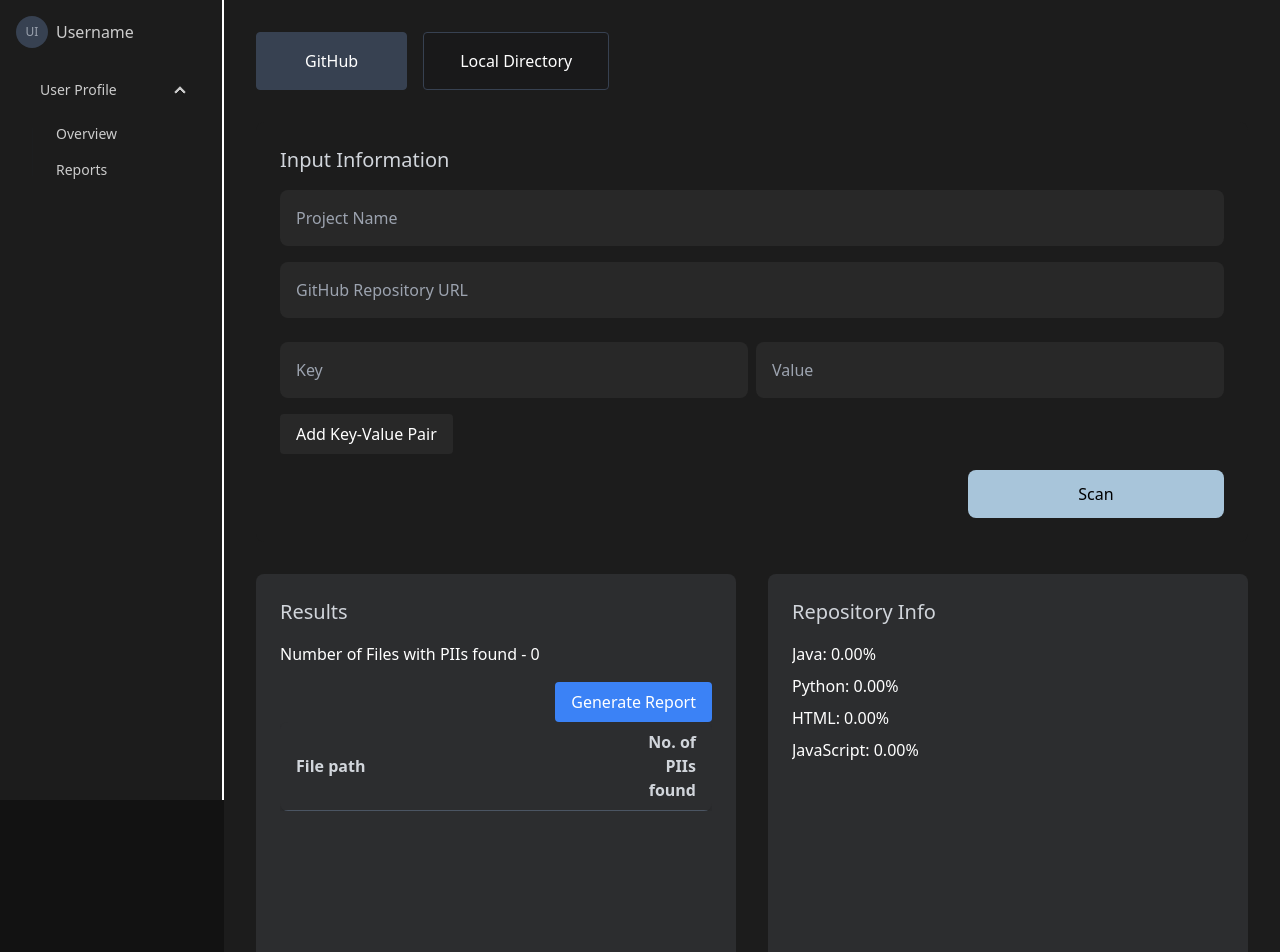
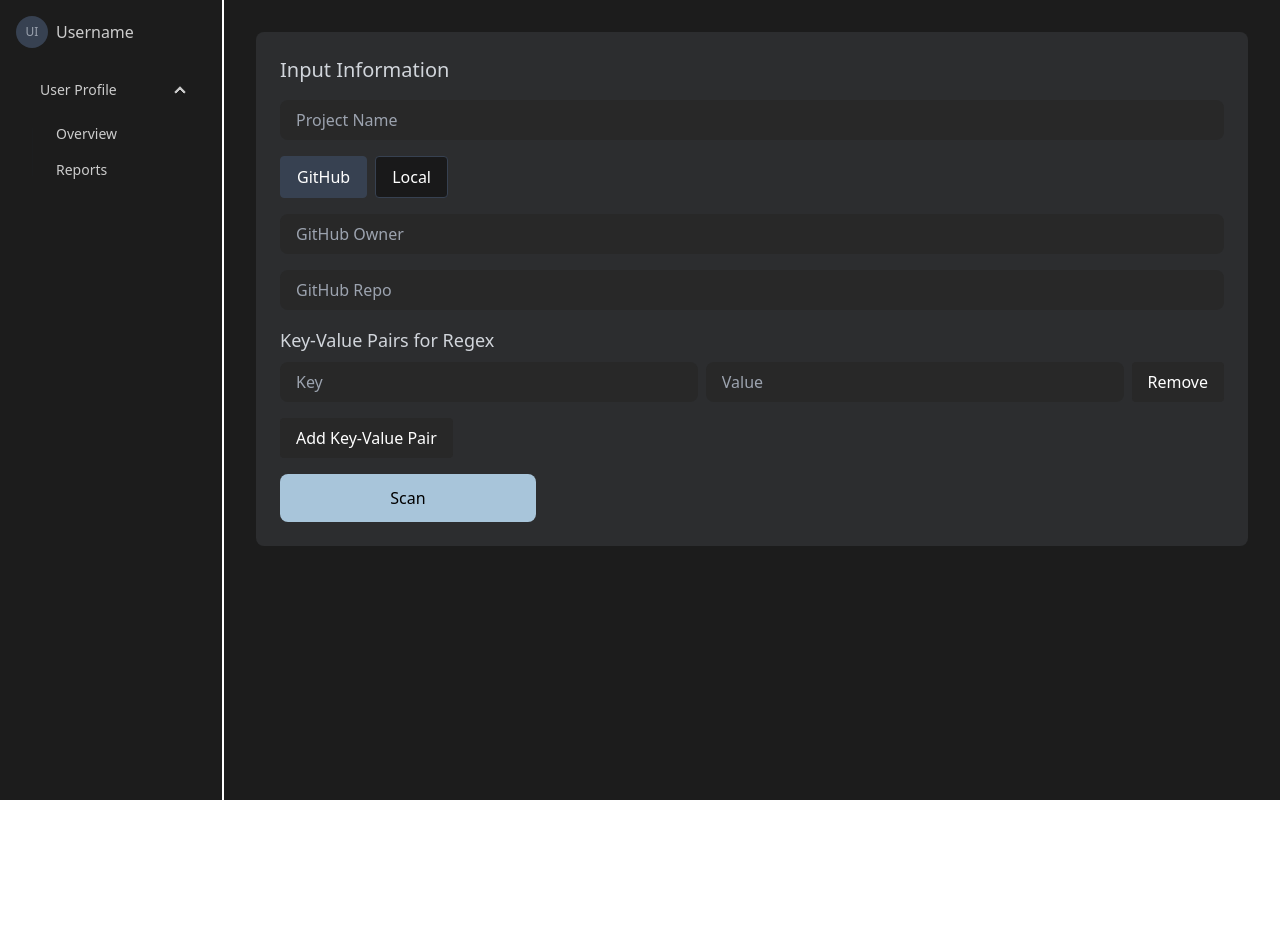
Before and after one commit to ayushsingh01042003/Scanner, a React (Vite) app in the folder Frontend/: page /overview in a window 1280 px wide. Shown: the top 952 px of the page. After the commit the page ends 800 px from the top, so only its background shows below. Built offline with nearby package versions, Linux system fonts and the light colour scheme.

Commit message:
Made changes in Overview page

```diff
--- a/Frontend/src/Pages/Overview/Overview.jsx
+++ b/Frontend/src/Pages/Overview/Overview.jsx
@@ -1,5 +1,5 @@
 import React, { useState, useEffect } from 'react';
-import { Pie } from 'react-chartjs-2';
+import { Doughnut } from 'react-chartjs-2';
 import { Chart as ChartJS, ArcElement, Tooltip, Legend } from 'chart.js';
 
 ChartJS.register(ArcElement, Tooltip, Legend);
@@ -23,6 +23,7 @@ const Overview = () => {
   const [localDirectoryPath, setLocalDirectoryPath] = useState('');
   const [statsData, setStatsData] = useState(null);
   const [scanData, setScanData] = useState(null);
+  const [scanDone, setScanDone] = useState(false);
 
   const generateColors = (count) => {
     const hueStep = 360 / count;
@@ -98,6 +99,7 @@ const Overview = () => {
         setRepoInfo(data);
         setResults(scandata);
         setNumFiles(Object.keys(scandata).length);
+        setScanDone(true);
 
         const topLanguages = Object.entries(data)
           .sort(([, a], [, b]) => b - a)
@@ -165,6 +167,7 @@ const Overview = () => {
 
         setResults(processedResults);
         setNumFiles(Object.keys(scanData).reduce((sum, key) => sum + Object.keys(scanData[key]).length, 0));
+        setScanDone(true);
 
         const topLanguages = Object.entries(statsData)
           .sort(([, a], [, b]) => b - a)
@@ -248,214 +251,118 @@ const Overview = () => {
   };
 
   return (
-    <div className="bg-[#1C1C1C] text-white min-h-screen p-8 w-full overflow-hidden">
-      <div className="mb-8">
-        <div className="flex space-x-4">
-          <button
-            className={`bg-[#19191A] hover:bg-[#2c2c2e] border border-gray-700 text-white py-4 px-12 rounded transition duration-300 ${
-              scanOption === 'github' ? 'bg-gray-700' : ''
-            }`}
-            onClick={() => setScanOption('github')}
-          >
-            GitHub
-          </button>
-          <button
-            className={`bg-[#19191A] hover:bg-[#2c2c2e] border border-gray-700 text-white py-4 px-9 rounded transition duration-300 ${
-              scanOption === 'local' ? 'bg-gray-700' : ''
-            }`}
-            onClick={() => setScanOption('local')}
-          >
-            Local Directory
-          </button>
-        </div>
-      </div>
-
-      <div className="flex mb-8">
-        <div className="bg-[#1C1C1C] rounded-lg w-full p-6">
+    <div className="bg-[#1C1C1C] text-white min-h-screen p-8 w-full overflow-auto">
+      <div className="flex flex-col md:flex-row gap-8">
+        <div className="bg-[#2C2D2F] rounded-lg p-6 flex-1">
           <h2 className="text-xl mb-4 text-gray-300">Input Information</h2>
           <input
             type="text"
             placeholder="Project Name"
             value={projectName}
             onChange={(e) => setProjectName(e.target.value)}
-            className="bg-[#282828] text-white rounded-lg py-4 px-4 w-full mb-4 focus:outline-none"
+            className="bg-[#282828] text-white rounded-lg py-2 px-4 mb-4 w-full focus:outline-none"
           />
-          {scanOption === 'github' && (
-            <div className="space-y-4">
+          <div className="flex space-x-2 mb-4">
+            <button
+              onClick={() => setScanOption('github')}
+              className={`bg-[#19191A] hover:bg-[#2c2c2e] border border-gray-700 text-white py-2 px-4 rounded transition duration-300 ${
+                scanOption === 'github' ? 'bg-gray-700' : ''
+              }`}            >
+              GitHub
+            </button>
+            <button
+              onClick={() => setScanOption('local')}
+              className={`bg-[#19191A] hover:bg-[#2c2c2e] border border-gray-700 text-white py-2 px-4 rounded transition duration-300 ${
+                scanOption === 'local' ? 'bg-gray-700' : ''
+              }`}            >
+              Local
+            </button>
+          </div>
+          {scanOption === 'github' ? (
+            <>
               <input
                 type="text"
-                placeholder="GitHub Repository URL"
-                value={url}
-                onChange={(e) => {
-                  setUrl(e.target.value);
-                  const match = e.target.value.match(/github\.com\/([^/]+)\/([^/]+)/);
-                  if (match) {
-                    setRepoDetails({ owner: match[1], repo: match[2] });
-                  }
-                }}
+                placeholder="GitHub Owner"
+                value={repoDetails.owner}
+                onChange={(e) => setRepoDetails({ ...repoDetails, owner: e.target.value })}
+                className="bg-[#282828] text-white rounded-lg py-2 px-4 mb-4 w-full focus:outline-none"
+              />
+              <input
+                type="text"
+                placeholder="GitHub Repo"
+                value={repoDetails.repo}
+                onChange={(e) => setRepoDetails({ ...repoDetails, repo: e.target.value })}
+                className="bg-[#282828] text-white rounded-lg py-2 px-4 mb-4 w-full focus:outline-none"
+              />
+            </>
+          ) : (
+            <input
+              type="text"
+              placeholder="Local Directory Path"
+              value={localDirectoryPath}
+              onChange={(e) => setLocalDirectoryPath(e.target.value)}
                 className="bg-[#282828] text-white rounded-lg py-4 px-4 w-full mb-2 focus:outline-none"
             />
+          )}
+          <div className="mb-4">
+            <h3 className="text-lg mb-2 text-gray-300">Key-Value Pairs for Regex</h3>
             {keyValuePairs.map((pair, index) => (
-                <div className="flex space-x-2 mb-2" key={index}>
+              <div key={index} className="flex mb-2 space-x-2">
                 <input
                   type="text"
                   placeholder="Key"
                   value={pair.key}
-                    onChange={(e) =>
-                      handleKeyValuePairChange(index, 'key', e.target.value)
-                    }
-                    className="bg-[#282828] text-white rounded-lg py-4 px-4 flex-1 focus:outline-none"
+                  onChange={(e) => handleKeyValuePairChange(index, 'key', e.target.value)}
+                  className="bg-[#282828] text-white rounded-lg py-2 px-4 flex-1 focus:outline-none"
                 />
                 <input
                   type="text"
                   placeholder="Value"
                   value={pair.value}
-                    onChange={(e) =>
-                      handleKeyValuePairChange(index, 'value', e.target.value)
-                    }
-                    className="bg-[#282828] text-white rounded-lg py-4 px-4 flex-1 focus:outline-none"
+                  onChange={(e) => handleKeyValuePairChange(index, 'value', e.target.value)}
+                  className="bg-[#282828] text-white rounded-lg py-2 px-4 flex-1 focus:outline-none"
                 />
-                  {keyValuePairs.length > 1 && (
                 <button
+                  onClick={() => handleRemoveKeyValuePair(index)}
                   className="bg-[#282828] hover:bg-red-700 text-white py-2 px-4 rounded"
-                      onClick={() => handleRemoveKeyValuePair(index)}
                   >
                   Remove
                 </button>
-                  )}
               </div>
             ))}
             <button
-                className="bg-[#282828] hover:bg-black text-white py-2 px-4 rounded"
               onClick={handleAddKeyValuePair}
+                className="bg-[#282828] hover:bg-green-700 text-white py-2 px-4 rounded mt-2"
             >
               Add Key-Value Pair
             </button>
           </div>
-          )}
-          {scanOption === 'local' && (
-            <div className="mb-4">
-              <input
-                type="text"
-                placeholder="Enter local directory path"
-                value={localDirectoryPath}
-                onChange={(e) => setLocalDirectoryPath(e.target.value)}
-                className="bg-[#282828] text-white rounded-lg py-4 px-4 w-full mb-2 focus:outline-none"
-              />
-              {keyValuePairs.map((pair, index) => (
-                <div className="flex space-x-2 mb-2 mt-4" key={index}>
-                  <input
-                    type="text"
-                    placeholder="Key"
-                    value={pair.key}
-                    onChange={(e) =>
-                      handleKeyValuePairChange(index, 'key', e.target.value)
-                    }
-                    className="bg-[#282828] text-white rounded-lg py-4 px-4 flex-1 focus:outline-none"
-                  />
-                  <input
-                    type="text"
-                    placeholder="Value"
-                    value={pair.value}
-                    onChange={(e) =>
-                      handleKeyValuePairChange(index, 'value', e.target.value)
-                    }
-                    className="bg-[#282828] text-white rounded-lg py-4 px-4 flex-1 focus:outline-none"
-                  />
-                  {keyValuePairs.length > 1 && (
           <button
-                      className="bg-[#282828] hover:bg-red-700 text-white py-2 px-4 rounded"
-                      onClick={() => handleRemoveKeyValuePair(index)}
-                    >
-                      Remove
-                    </button>
-                  )}
-                </div>
-              ))}
-              <button
-                className="bg-[#282828] hover:bg-green-700 text-white py-2 px-4 rounded mt-2"
-                onClick={handleAddKeyValuePair}
-              >
-                Add Key-Value Pair
-              </button>
-            </div>
-          )}
-
-          <div className="flex justify-end mt-4">
-            <button
+            onClick={handleScanClick}
             className="bg-[#A8C5DA] hover:bg-black hover:text-white text-black py-3 px-6 rounded-lg w-64 transition duration-300"
-              onClick={handleScanClick}
             >
             Scan
           </button>
         </div>
+        {scanDone && (
+          <div className="bg-[#2C2D2F] rounded-lg p-6 flex-1">
+            <h2 className="text-xl mb-4 text-gray-300">Repository Overview</h2>
+            <div className="flex flex-col md:flex-row justify-between items-center mb-4">
+              <div className="space-y-2 text-center md:text-left">
+                <p>Total Files Scanned: {numFiles}</p>
+                <p>Files with PII: {Object.keys(results).length}</p>
+              </div>
+              <div className="w-64 h-64">
+                <Doughnut data={chartData} />
               </div>
             </div>
-
-      <div className="flex flex-col md:flex-row gap-8">
-        <div className="bg-[#2C2D2F] rounded-lg p-6 mb-8 flex-1 overflow-auto" style={{maxHeight: '500px'}}>
-          <h2 className="text-xl mb-4 text-gray-300">Results</h2>
-          <p className="mb-2">Number of Files with PIIs found - {Object.keys(results).length}</p>
-          <div className="mt-4 flex justify-end">
             <button
-              className="bg-blue-500 hover:bg-blue-600 text-white py-2 px-4 rounded transition duration-300"
               onClick={handleGenerateReport}
-            >
+              className="bg-blue-500 hover:bg-blue-600 text-white py-2 px-4 rounded transition duration-300"            >
               Generate Report
             </button>
           </div>
-          <div className="overflow-x-auto">
-            <table className="min-w-full bg-[#2C2D2F] border-collapse border-gray-600 shadow-md rounded-lg overflow-hidden">
-              <thead className="bg-[#2C2D2F] text-gray-300">
-                <tr>
-                  <th className="py-2 px-4 border-b border-gray-600 text-left w-3/4">File path</th>
-                  <th className="py-2 px-4 border-b border-gray-600 text-right w-1/4">No. of PIIs found</th>
-                </tr>
-              </thead>
-              <tbody className="text-gray-400">
-                {Object.entries(results).map(([filePath, piiData]) => {
-                  const piiCount = typeof piiData === 'number' ? piiData :
-                    (Array.isArray(piiData) ? piiData.length :
-                    (typeof piiData === 'object' ? Object.values(piiData).flat().length : 0));
-
-                  return (
-                    <tr key={filePath}>
-                      <td className="py-2 px-4 border-b border-gray-600 text-left">{filePath}</td>
-                      <td className="py-2 px-4 border-b border-gray-600 text-right">{piiCount}</td>
-                    </tr>
-                  );
-                })}
-              </tbody>
-            </table>
-          </div>
-        </div>
-        <div className="bg-[#2C2D2F] rounded-lg p-6 flex-1" style={{height: '500px', overflow: 'auto'}}>
-          <h2 className="text-xl mb-4 text-gray-300">Repository Info</h2>
-          <div className="flex flex-col h-full">
-            <div className="mb-4 max-h-64 overflow-y-auto">
-              {Object.entries(repoInfo)
-                .sort(([, a], [, b]) => b - a)
-                .map(([lang, value]) => (
-                  <p key={lang} className="mb-2">
-                    {lang}: {typeof value === 'number' ? `${value.toFixed(2)}%` : value}
-                  </p>
-                ))}
-            </div>
-            <div className="flex-grow flex items-center justify-center">
-              <div style={{ width: '100%', maxWidth: '250px', height: '250px' }}>
-                <Pie data={chartData} options={{
-                  responsive: true,
-                  maintainAspectRatio: true,
-                  plugins: {
-                    legend: {
-                      position: 'bottom',
-                    }
-                  }
-                }} />
-              </div>
-            </div>
-          </div>
-        </div>
+        )}
       </div>
     </div>
   );
--- a/Frontend/src/Pages/Reports/ReportDetails.jsx
+++ b/Frontend/src/Pages/Reports/ReportDetails.jsx
@@ -85,7 +85,7 @@ ${formatScanDetails()}
     const url = window.URL.createObjectURL(data);
     const a = document.createElement('a');
     a.href = url;
-    a.download = `report-${scanDetails._id}.txt`;
+    a.download = `report-${scanDetails._id}.pdf`;
     a.click();
   };
 
```
Lines whose indentation alone changed are shown as unchanged.
